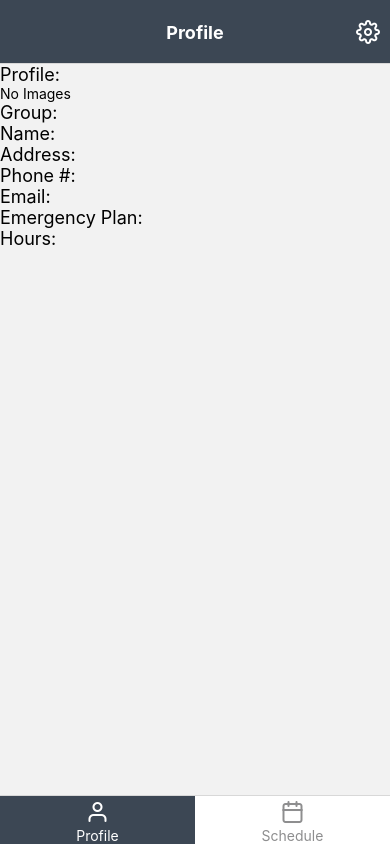
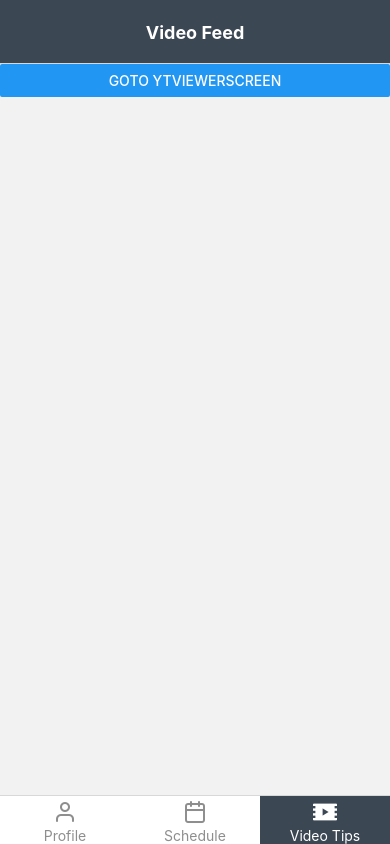
Before and after one commit to rcski77/nannyhelper, a React Native app: screen /YTVideoFeedStackScreen in a window 390 px wide. Built offline with nearby package versions, Linux system fonts and the light colour scheme.

Commit message:
WIP: Setup API files + Video Feed Screens + Nav

```diff
--- a/App.js
+++ b/App.js
@@ -4,10 +4,12 @@ import { StyleSheet, Text, View } from "react-native";
 import { createBottomTabNavigator } from "@react-navigation/bottom-tabs";
 import { NavigationContainer } from "@react-navigation/native";
 import { Feather } from "@expo/vector-icons";
+import { Entypo } from "@expo/vector-icons";
 
 import Schedule from "./screens/Schedule";
 import ScheduleStackScreen from "./screens/Schedule";
 import ProfileStackScreen from "./screens/Profile";
+import YTVideoFeedStackScreen from "./screens/VideoListScreen";
 
 const Tab = createBottomTabNavigator();
 
@@ -48,6 +50,15 @@ export default function App() {
             tabBarIcon: ({ color }) => <Feather name="calendar" size={24} color={color} />,
           }}
         />
+
+        <Tab.Screen
+          name="YTVideoFeedStackScreen"
+          component={YTVideoFeedStackScreen}
+          options={{
+            tabBarLabel: "Video Tips",
+            tabBarIcon: ({ color }) => <Entypo name="video" size={24} color={color} />,
+          }}
+        />
       </Tab.Navigator>
       <StatusBar style="auto" />
     </NavigationContainer>
--- /dev/null
+++ b/api/YoutubeKey.js
@@ -0,0 +1,2 @@
+//Youtube Key
+export const YT_KEY = "AIzaSyCjzGIKRpEIog7-Aep1dUkcuJowXdjJQqQ";
--- a/package.json
+++ b/package.json
@@ -14,6 +14,7 @@
     "@react-navigation/bottom-tabs": "^6.3.1",
     "@react-navigation/native": "^6.0.10",
     "@react-navigation/native-stack": "^6.6.2",
+    "axios": "^0.27.2",
     "expo": "~45.0.0",
     "expo-camera": "~12.2.0",
     "expo-image-picker": "~13.1.1",
@@ -36,6 +37,7 @@
     "react-native-safe-area-view": "^1.1.1",
     "react-native-screens": "~3.11.1",
     "react-native-web": "0.17.7",
+    "react-native-webview": "^11.22.2",
     "version": "^0.1.2"
   },
   "devDependencies": {
--- /dev/null
+++ b/screens/VideoListScreen.js
@@ -0,0 +1,57 @@
+import { Button, StyleSheet, View } from "react-native";
+import { NavigationContainer } from "@react-navigation/native";
+import { createNativeStackNavigator } from "@react-navigation/native-stack";
+import { BaseRouter } from "@react-navigation/native";
+import React from "react";
+import YTViewerScreen from "./YTViewerScreen";
+
+const YTVideoFeedStack = createNativeStackNavigator();
+
+const YTVideoFeedStackScreen = ({ route, navigation }) => {
+  return (
+    <YTVideoFeedStack.Navigator
+      initialRouteName="VideoListScreen"
+      screenOptions={{
+        headerStyle: {
+          backgroundColor: "#3c4754",
+        },
+        headerTintColor: "#fff",
+        headerTitleAlign: "center",
+        headerTitleStyle: {
+          fontWeight: "bold",
+        },
+        tabBarActiveBackgroundColor: "#3c4754",
+        tabBarActiveTintColor: "#fff",
+        tabBarLabelStyle: { fontSize: 14 },
+      }}
+    >
+      <YTVideoFeedStack.Screen
+        name="VideoListScreen"
+        component={VideoListScreen}
+        options={{ headerTitle: "Video Feed" }}
+      />
+      <YTVideoFeedStack.Screen
+        name="YTViewerScreen"
+        component={YTViewerScreen}
+        options={{ headerTitle: "Video Viewer" }}
+      />
+    </YTVideoFeedStack.Navigator>
+  );
+};
+
+const VideoListScreen = ({ navigation }) => {
+  return (
+    <View>
+      <Button
+        title="Goto YTViewerScreen"
+        onPress={() => {
+          navigation.navigate("YTViewerScreen", "video to be displayed");
+        }}
+      />
+    </View>
+  );
+};
+
+const styles = StyleSheet.create({});
+
+export default YTVideoFeedStackScreen;
--- /dev/null
+++ b/screens/YTViewerScreen.js
@@ -0,0 +1,15 @@
+import React from "react";
+import { View, Text, StyleSheet } from "react-native";
+
+const YTViewerScreen = ({ route }) => {
+  console.log("YTViewerScreen: ", route.params);
+  return (
+    <View>
+      <Text> YTViewerScreen </Text>
+    </View>
+  );
+};
+
+const styles = StyleSheet.create({});
+
+export default YTViewerScreen;
```
Also changed, not shown: api/YoutubeServer.js (added, +41 -0 lines), 1 other file (tests, documents, lock files or other folders).
